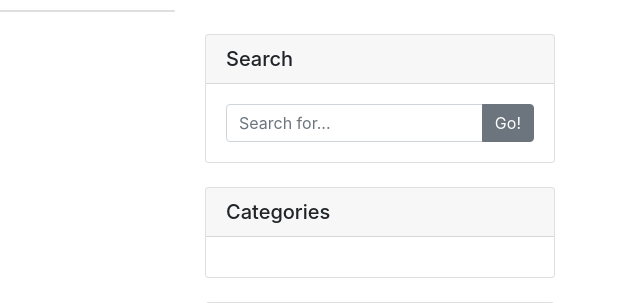
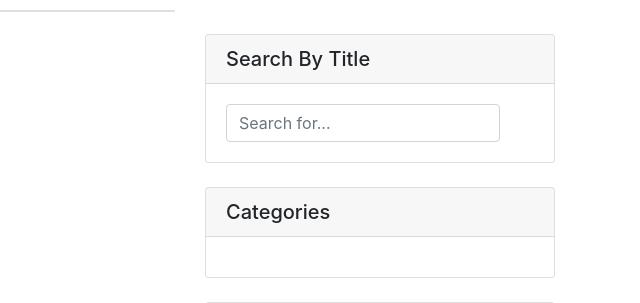
Before and after one commit to PrantaChakraborty/myBlog, a Django app: page / in a window 1280 px wide. Shown: the part 70-373 px from the top of the page, without its empty margins (640-1280 px from the left). Run offline with Django 3.2, Linux system fonts and the light colour scheme; data that the repository does not hold is empty; some libraries are stand-ins or nearby versions.

Commit message:
implement search option, search by post_title

```diff
--- a/blogs/urls.py
+++ b/blogs/urls.py
@@ -6,6 +6,7 @@ from .views import (
         PostCreateView,
         PostUpdateView,
         PostDeleteView,
+        PostSearchListView,
 )
 
 urlpatterns = [
@@ -15,5 +16,6 @@ urlpatterns = [
     path('post/<uuid:pk>/', PostDetailView.as_view(), name='detail_view'),
     path('post/<uuid:pk>/edit/', PostUpdateView.as_view(), name='blog_edit'),
     path('post/<uuid:pk>/delete/', PostDeleteView.as_view(), name='blot_delete'),
+    path('post/search/', PostSearchListView.as_view(), name='search_result'),
 
 ]
--- a/blogs/views.py
+++ b/blogs/views.py
@@ -1,12 +1,12 @@
 from django.core.paginator import Paginator
+from django.db.models import Q
 from django.shortcuts import render
 from django.urls import reverse_lazy
 from django.contrib.auth.mixins import (
     LoginRequiredMixin,
-    PermissionRequiredMixin,
     UserPassesTestMixin)
 from .models import Post, Category
-from django.views.generic import DetailView, TemplateView
+from django.views.generic import DetailView, TemplateView, ListView
 from django.views.generic.edit import UpdateView, DeleteView, CreateView
 from .forms import PostCreateForm, PostUpdateForm
 
@@ -72,3 +72,14 @@ class PostDeleteView(LoginRequiredMixin, UserPassesTestMixin, DeleteView):
     def test_func(self):  # new
         obj = self.get_object()
         return obj.author == self.request.user
+
+
+class PostSearchListView(LoginRequiredMixin, ListView):
+    model = Post
+    context_object_name = 'posts'
+    template_name = 'blog/search_result.html'
+    login_url = 'account_login'
+
+    def get_queryset(self):
+        query = self.request.GET.get('q')
+        return Post.objects.filter(Q(title__icontains=query))
--- a/templates/blog/home.html
+++ b/templates/blog/home.html
@@ -1,9 +1,9 @@
 {% extends 'base.html' %}
 {% load static %}
 
-    {% block title %}
-        Home
-    {% endblock title %}
+{% block title %}
+    Home
+{% endblock title %}
 
 {% block content %}
     <div class="col-md-8">
@@ -50,13 +50,13 @@
 
         <!-- Search Widget -->
         <div class="card my-4">
-            <h5 class="card-header">Search</h5>
+            <h5 class="card-header">Search By Title </h5>
             <div class="card-body">
                 <div class="input-group">
-                    <input type="text" class="form-control" placeholder="Search for...">
-                    <span class="input-group-append">
-                <button class="btn btn-secondary" type="button">Go!</button>
-              </span>
+                    <form class="form-inline" action="{% url 'search_result' %}" method="get">
+                        <input name=q type="text" class="form-control" placeholder="Search for...">
+
+                        </form>
                 </div>
             </div>
         </div>
```
Also changed, not shown: templates/blog/search_result.html (added, +13 -0 lines).
